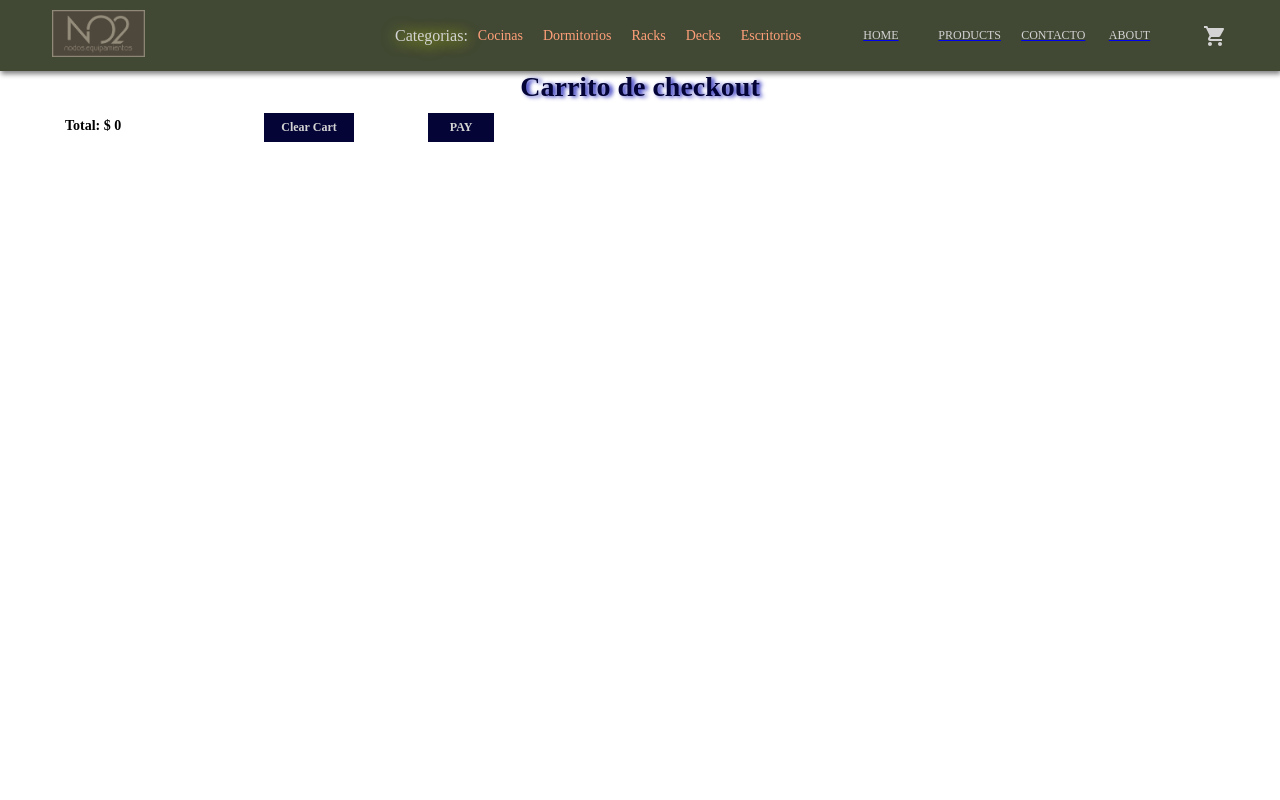
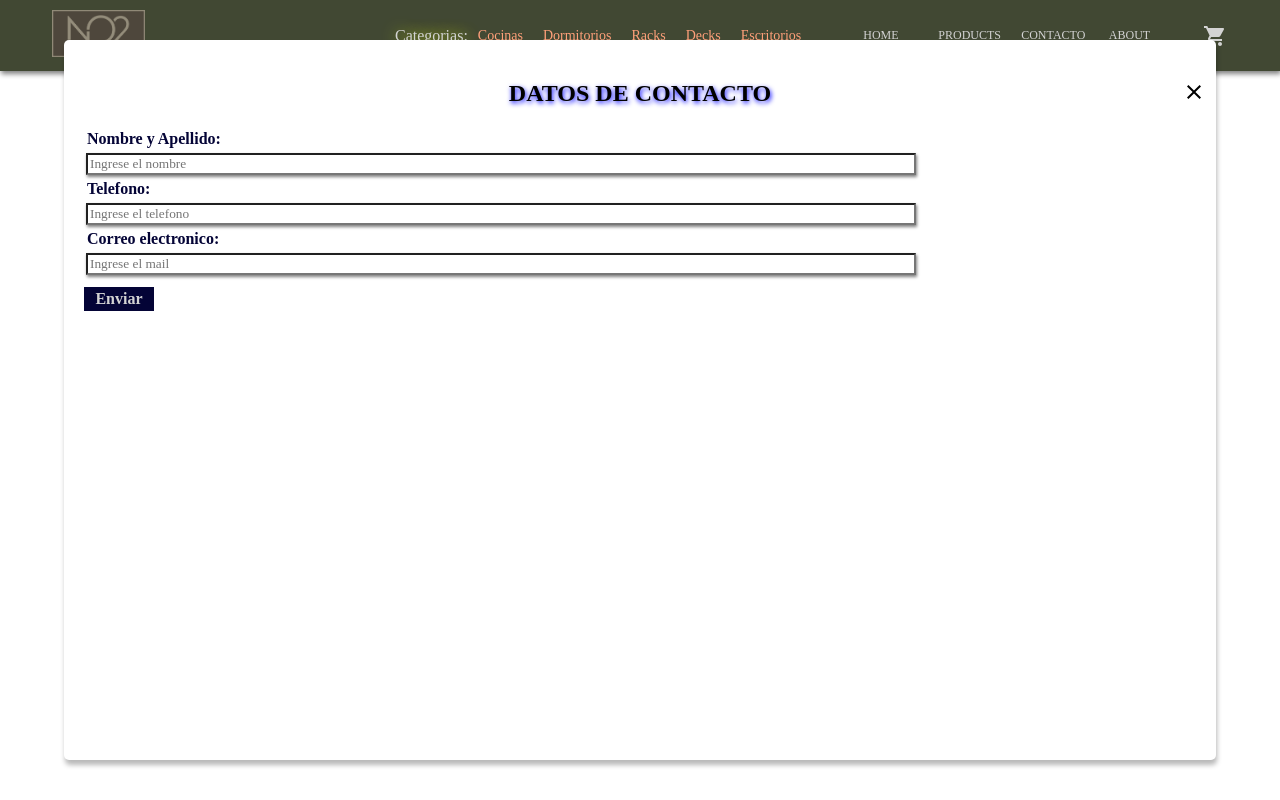
Before and after one commit to Hennry83/react-no2, a React (Create React App) app: page /cart in a window 1280 px wide. Both pictures are taken after a click on the button "PAY". Shown: the top 800 px of the page. Built offline with nearby package versions, Linux system fonts and the light colour scheme; a web font is replaced by a local one.

Commit message:
Desafío: Item Collection II

```diff
--- a/src/components/Cart/Cart.js
+++ b/src/components/Cart/Cart.js
@@ -3,9 +3,12 @@ import Menu from '@mui/material/Menu';
 import DeleteIcon from '@mui/icons-material/Delete';
 import { useState, useContext } from "react"
 import { CartContext } from "../Context/CartContext"
+import Modal from '../Modal/Modal';
+import db from '../../firebaseConfig';
+import { collection, addDoc } from 'firebase/firestore';
 
 const Cart = () => {
-    //const { cartProducts } = useContext(CartContext)
+
     const { cartProducts, deleteProduct, clear } = useContext(CartContext)
 
     let totalCart = 0
@@ -14,6 +17,45 @@ const Cart = () => {
         console.log("Productos del cart", product)
         totalCart = totalCart + product.totalPrice
     });
+
+    const [success, setSuccess] = useState()
+    const [showModal, setShowModal] = useState(false)
+    const [order, setOrder] = useState({
+        items: cartProducts.map((product) => {
+            return {
+                id: product.id,
+                title: product.title,
+                price: product.totalPrice
+            }
+        }),
+        buyer: {},
+        date: new Date().toLocaleString(),
+        total: totalCart
+    })
+
+    const [formData, setFormData] = useState({
+        name:'',
+        phone:'',
+        email:''
+    })
+
+    const handleChange = (e) =>{
+        console.log("Valor del target: ", e.target.name )
+        setFormData({...formData, [e.target.name] : e.target.value})
+    }
+
+    const submitData = (e) => {
+        e.preventDefault()
+        console.log("Orden paraenviar: ",{...order, buyer: formData})
+        pushData ({...order, buyer: formData})
+    }
+
+    const pushData = async (newOrder) => {
+        const collectionOrder = collection(db, 'ordenes')
+        const orderDoc = await addDoc(collectionOrder, newOrder)
+        setSuccess(orderDoc.id)
+        console.log("ORDEN GENERADA: ", orderDoc)
+    }
 
     return(
         <>
@@ -44,8 +86,48 @@ const Cart = () => {
             <div className ="cart-finish-footer">
                 <p className='totalAmount'>Total: $ {totalCart} </p>
                 <button onClick={() => clear()} className={"btn-delete-all"}>Clear Cart</button>
-                <button className="btn-pay">  PAY  </button>
+                <button onClick={() => setShowModal(true)} className="btn-pay">  PAY  </button>
             </div>
+            {showModal &&
+                <Modal title="DATOS DE CONTACTO" close={() => setShowModal()}>
+                    {success ? (
+                        <>
+                            <div className='successOrder'>
+                                <h2>SU ORDEN SE GENERO CORRECTAMENTE</h2>
+                                <p>ID de compra : {success}</p>
+                            </div>
+                        </>
+                    ) : (
+                        <div className='contactForm'>
+                            <form className='form' onSubmit={submitData}>
+                                <label>Nombre y Apellido:</label>
+                                <input type='text'
+                                    name = 'name'
+                                    placeholder='Ingrese el nombre'
+                                    value={formData.name}
+                                    onChange={handleChange}
+                                />
+                                <label>Telefono:</label>
+                                <input type='number'
+                                    name = 'phone'
+                                    placeholder='Ingrese el telefono'
+                                    value={formData.phone}
+                                    onChange={handleChange}
+                                />
+                                <label>Correo electronico:</label>
+                                <input type='email'
+                                    name = 'email'
+                                    placeholder='Ingrese el mail'
+                                    value={formData.email}
+                                    onChange={handleChange}
+                                />
+                                <button type="submit">Enviar</button>
+                            </form>
+                        </div>
+                    )}
+
+                </Modal>
+            }
         </div>
         </>
     )
--- a/src/components/Modal/Modal.scss
+++ b/src/components/Modal/Modal.scss
@@ -29,3 +29,49 @@
     width: 90%;
     height: 85%;
 }
+
+.modal-custom h2 {
+    text-align: center;
+    font-weight: bold;
+    text-shadow: 1px 2px 5px blue;
+}
+
+/* .contactForm{
+     display: flex;
+    justify-content: center;
+    width: 100%;
+    height: 100%;
+} */
+
+.form{
+    display: flex;
+    flex-direction: column;
+    width: 75%;
+}
+
+.form label{
+    padding: 3px;
+    color: rgb(4 4 54);
+    font-weight: bold;
+}
+
+.form input{
+    margin: 2px;
+    color: blue;
+    box-shadow: 1px 2px 3px grey;
+}
+
+.form button{
+    margin-top: 10px;
+    font-size: 16px;
+    width: 70px;
+    background:  rgb(4 4 54);
+    border: 2px solid rgb(4 4 54);
+    color: lightgrey;
+    font-weight: bold;
+    &:hover {
+        background:  coral;
+        font-weight: bold;
+        color: rgb(4 4 54);
+    }
+}
```
